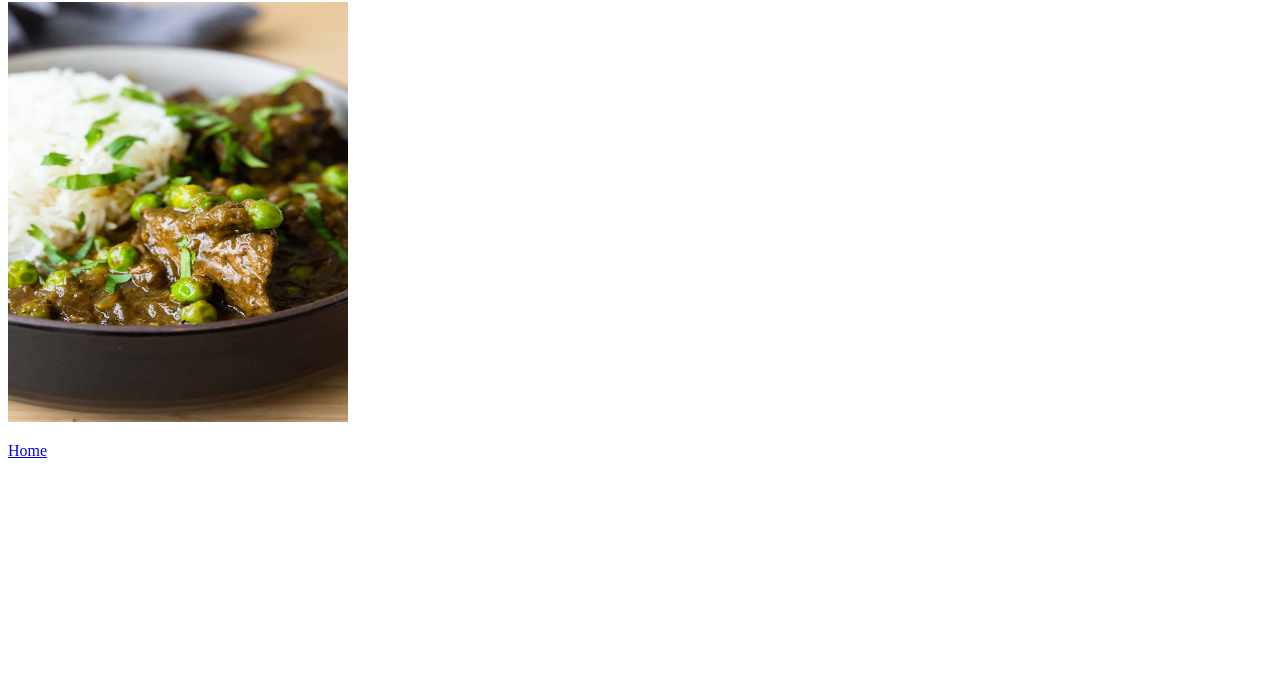
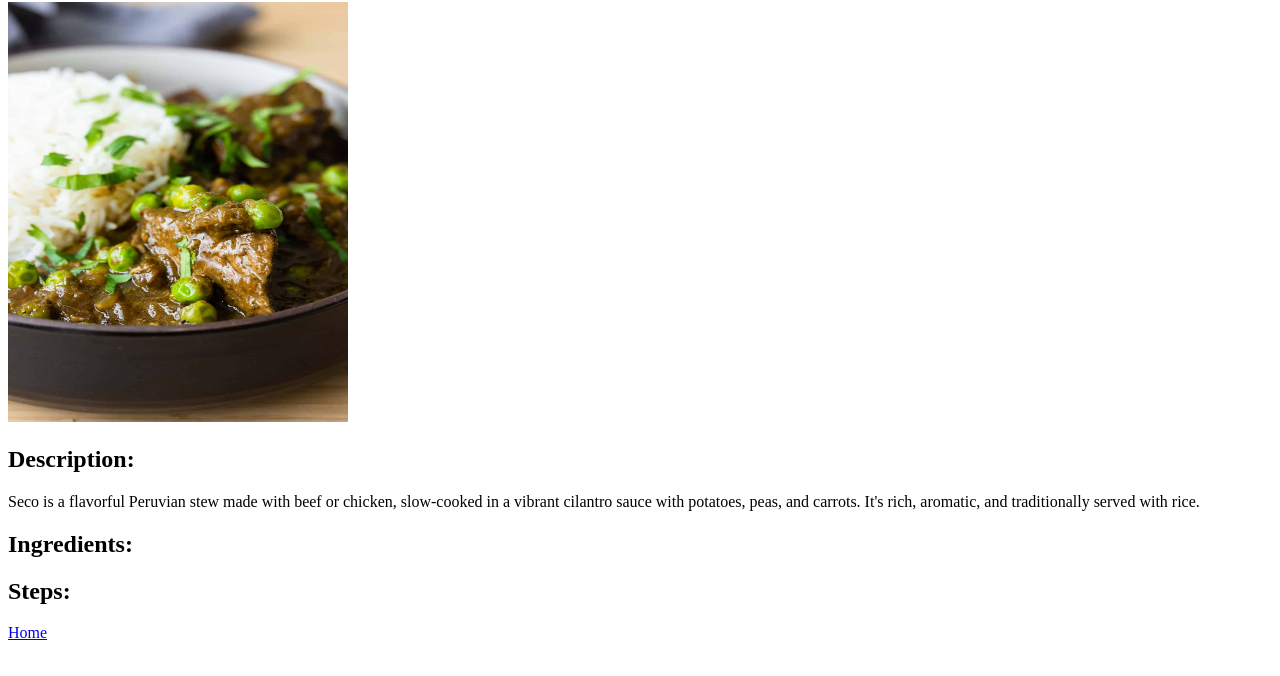
Before and after one commit to LowNote-gd/odin-recipes, a plain HTML site: page recipes/seco-de-carne.html in a window 1280 px wide. Shown: the part 78-754 px from the top of the page. Drawn offline with Linux system fonts and the light colour scheme.

Commit message:
Added Seco description

```diff
--- a/recipes/seco-de-carne.html
+++ b/recipes/seco-de-carne.html
@@ -10,6 +10,17 @@
 
         <img src="../images/seco-de-carne.jpg" alt="Image of Seco de Carne" height="420" width="340">
 
+        <h2>Description:</h2>
+
+        <p>
+            Seco is a flavorful Peruvian stew made with beef or chicken,
+            slow-cooked in a vibrant cilantro sauce with potatoes, peas, and
+            carrots. It's rich, aromatic, and traditionally served with rice.
+        </p>
+
+        <h2>Ingredients:</h2>
+        <h2>Steps:</h2>
+
         <p><a href="../index.html">Home</a></p>
     </body>
 </html>
```
